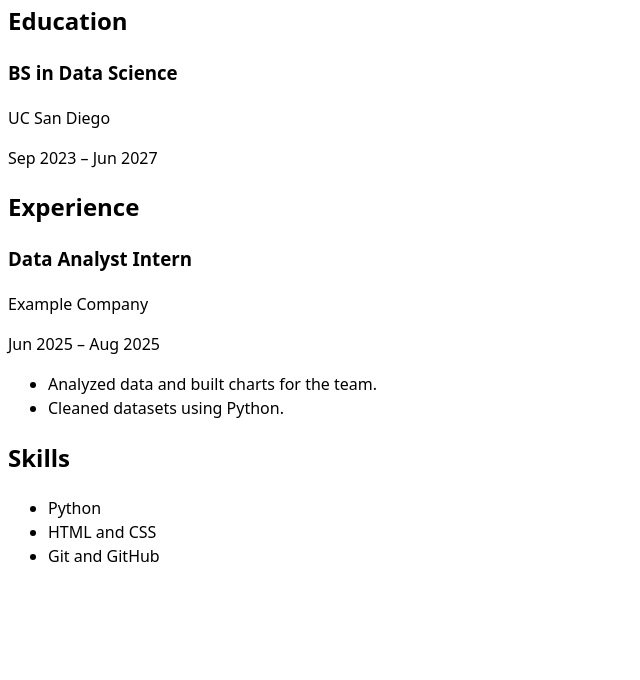
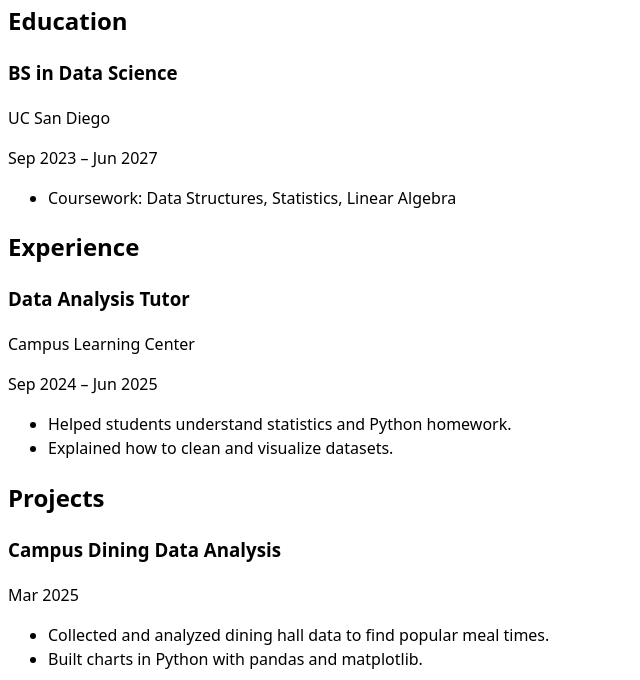
Before and after one commit to ekche/portfolio, a plain HTML site: page cv/index.html in a window 1280 px wide. Shown: the part 120-800 px from the top of the page, without its empty margins (0-640 px from the left). Drawn offline with Linux system fonts and the light colour scheme.

Commit message:
Update CV

```diff
--- a/cv/index.html
+++ b/cv/index.html
@@ -24,6 +24,9 @@
         <p>UC San Diego</p>
       </header>
       <p><time datetime="2023-09">Sep 2023</time> – <time datetime="2027-06">Jun 2027</time></p>
+      <ul>
+        <li>Coursework: Data Structures, Statistics, Linear Algebra</li>
+      </ul>
     </article>
   </section>
 
@@ -31,13 +34,27 @@
     <h2>Experience</h2>
     <article>
       <header>
-        <h3>Data Analyst Intern</h3>
-        <p>Example Company</p>
+        <h3>Data Analysis Tutor</h3>
+        <p>Campus Learning Center</p>
       </header>
-      <p><time datetime="2025-06">Jun 2025</time> – <time datetime="2025-08">Aug 2025</time></p>
+      <p><time datetime="2024-09">Sep 2024</time> – <time datetime="2025-06">Jun 2025</time></p>
       <ul>
-        <li>Analyzed data and built charts for the team.</li>
-        <li>Cleaned datasets using Python.</li>
+        <li>Helped students understand statistics and Python homework.</li>
+        <li>Explained how to clean and visualize datasets.</li>
+      </ul>
+    </article>
+  </section>
+
+  <section>
+    <h2>Projects</h2>
+    <article>
+      <header>
+        <h3>Campus Dining Data Analysis</h3>
+      </header>
+      <p><time datetime="2025-03">Mar 2025</time></p>
+      <ul>
+        <li>Collected and analyzed dining hall data to find popular meal times.</li>
+        <li>Built charts in Python with pandas and matplotlib.</li>
       </ul>
     </article>
   </section>
@@ -45,7 +62,7 @@
   <section>
     <h2>Skills</h2>
     <ul>
-      <li>Python</li>
+      <li>Python (pandas, matplotlib)</li>
       <li>HTML and CSS</li>
       <li>Git and GitHub</li>
     </ul>
```
